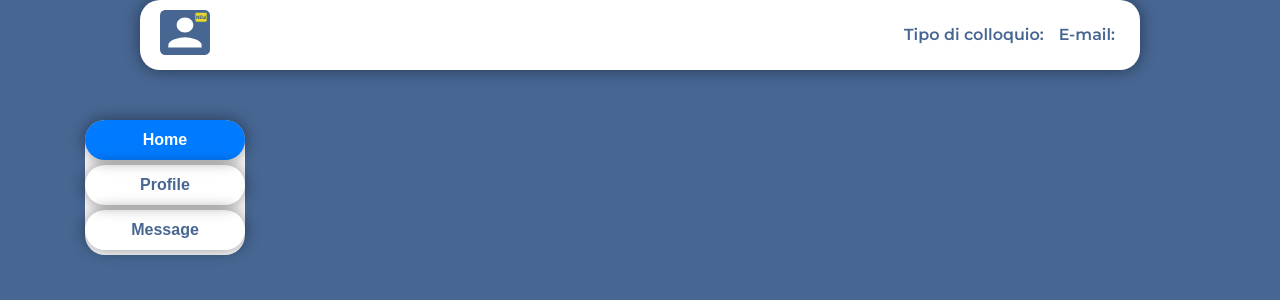
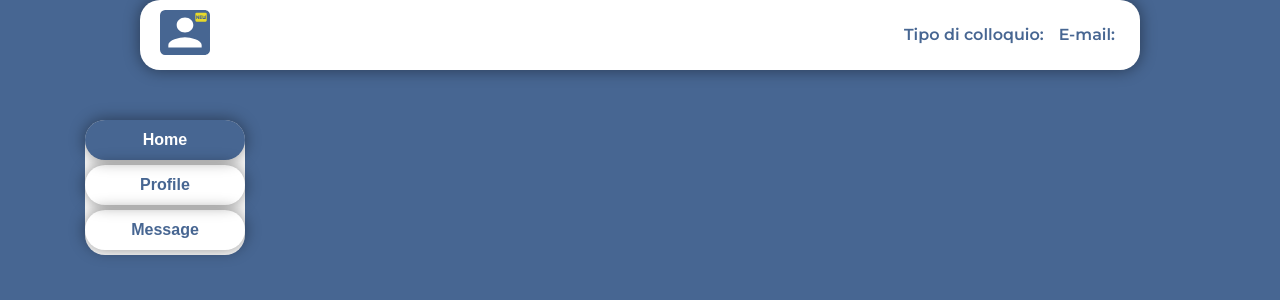
Before and after one commit to MaraxWebx/VALE-REMOTE, a Django app: template site/public/templates/interview_detail.html in a window 1280 px wide, with the pointer over the restyled element. Shown: the part 100-400 px from the top of the page. Run offline with Django 3.2, Linux system fonts and the light colour scheme; the template is opened without the code that fills it, so the values that code supplies are empty; parts of the project's set-up code (start-up, migrations or seed data) failed here and were passed over; some libraries are stand-ins or nearby versions.

Commit message:
dashboard

```diff
--- a/site/public/static/css/styledetails.css
+++ b/site/public/static/css/styledetails.css
@@ -211,11 +211,11 @@ img.icon-menu {
     font-weight: 600;
 }
 .nav-risp:hover{
-    background:#476692;
+    background:#476692 !important;
     color:  #fff;
 }
 .nav-risp:active{
-    background:#476692;
+    background:#476692 !important;
     color:  #fff;
 }
 div#v-pills-tab {
```
